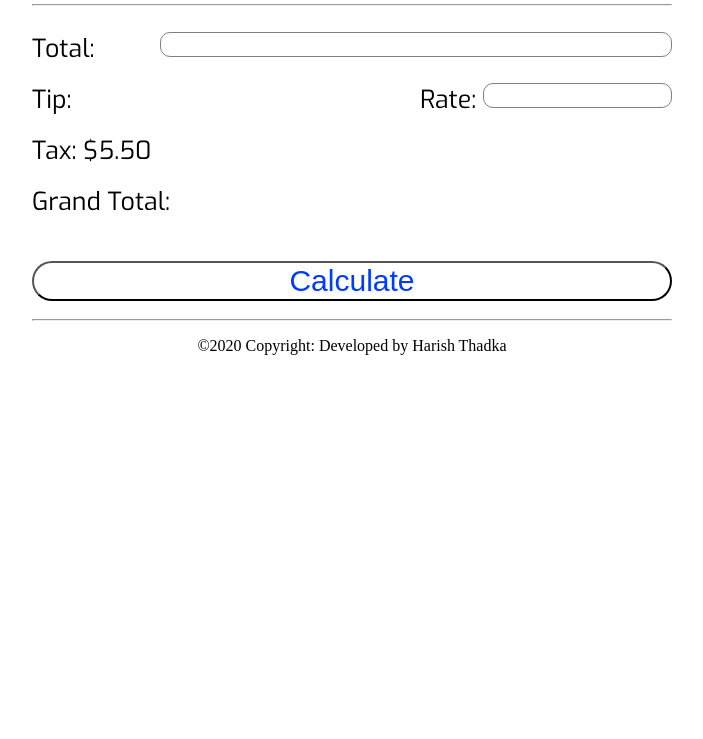
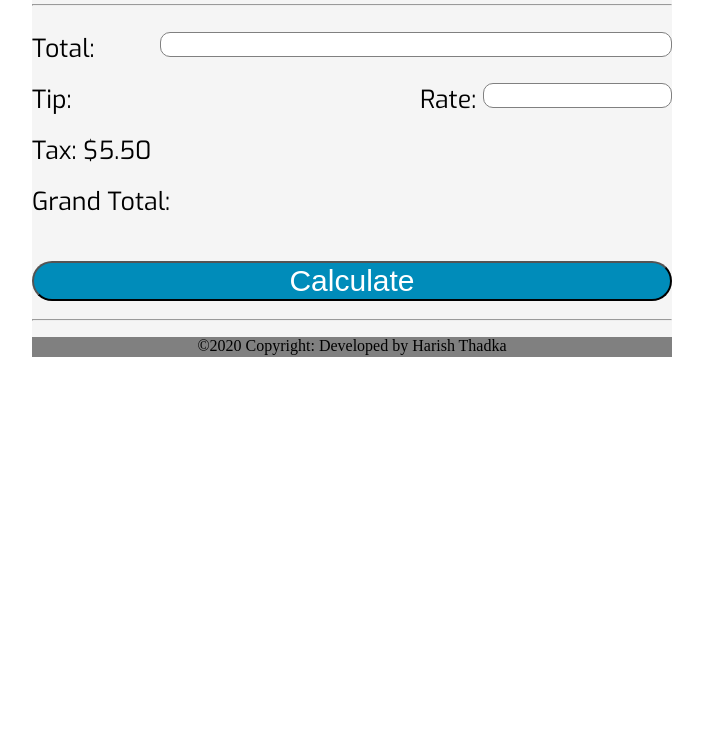
Before and after one commit to harish24680/MaitreD, a plain HTML site: page index.html in a window 1280 px wide. Shown: the part 61-800 px from the top of the page, without its empty margins (288-991 px from the left). Drawn offline with nearby package versions, Linux system fonts and the light colour scheme.

Commit message:
Commit style

```diff
--- a/style.css
+++ b/style.css
@@ -1,11 +1,12 @@
 body{
  margin:auto;
+
 }
 .container{
     /* text-align: center; */
     margin-right: 25%;
     margin-left: 25%;
-    /* background-color: linen; */
+    background-color:whitesmoke;
 }
 
 h1{
@@ -13,6 +14,7 @@ h1{
     text-align: center;
 font-size: 30px;
 font-family: 'Oswald', sans-serif;
+background-color:lightseagreen;
 }
 
 .exofont{
@@ -30,19 +32,27 @@ font-family: 'Oswald', sans-serif;
 
 #right{
     float: right;
+    display: flex;
 }
 
 .but{
     /* border: 2px solid grey; */
     /* border: none; */
-    background-color: white;
-    color: rgb(0, 60, 255);
+    /* background-color: white; */
+    color:white;
     /* padding: 0; */
     font-size: 30px;
     margin-top: 25px;
     margin-bottom: 10px;
     width: 100%;
     border-radius: 20PX;
+    background-color: #008CBA;
 
     cursor:pointer;
+
+
 }
+footer{
+    background-color:gray;
+    height: 20px;
+}
```
